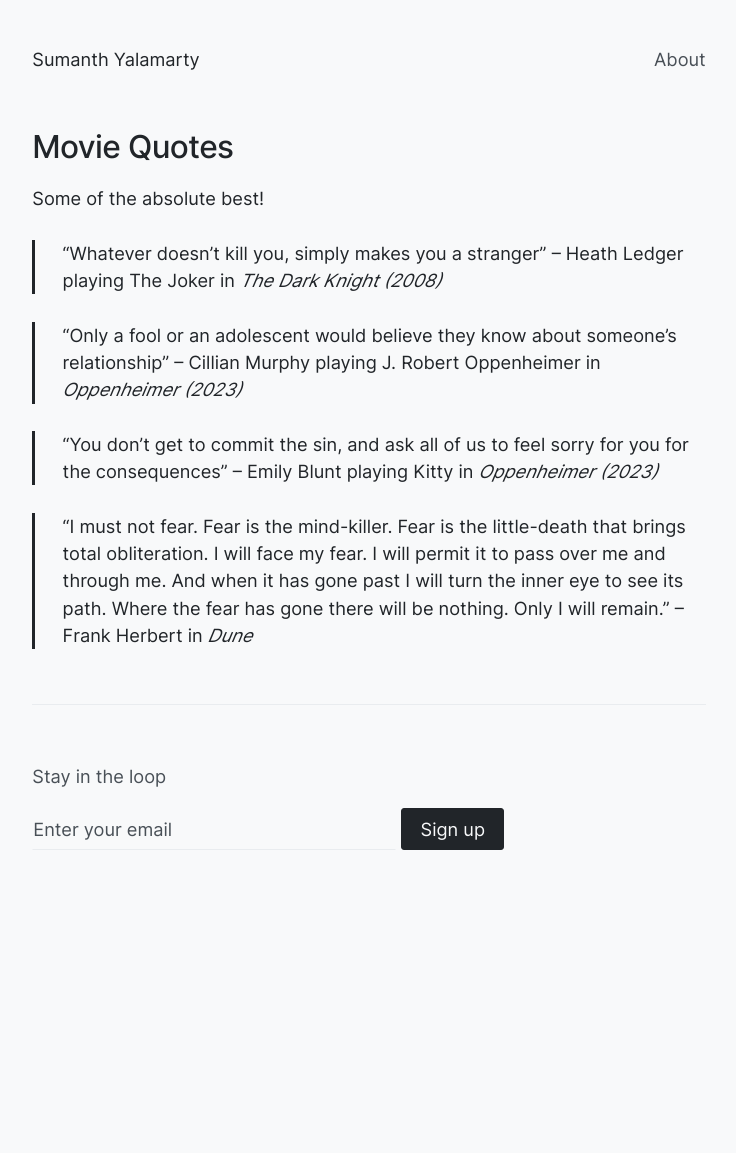
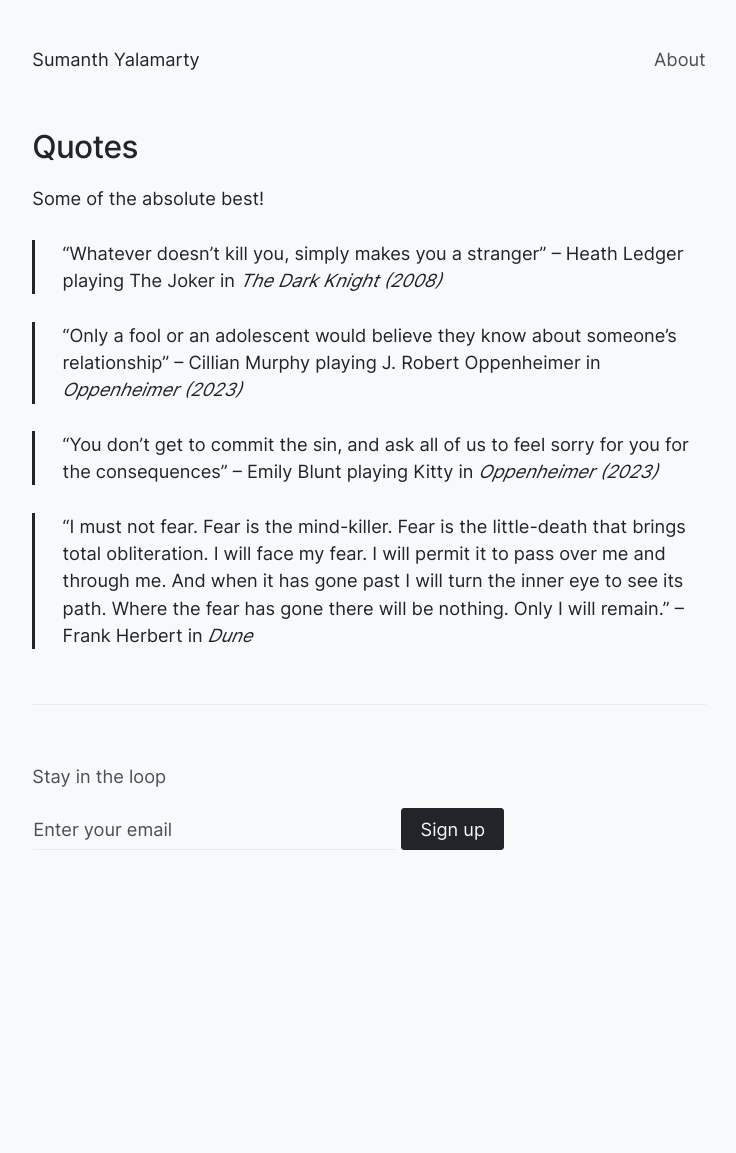
Before and after one commit to s7manth/digital-garden, a Jekyll site: the page built from _ldocs/quotes.md, in a window 1280 px wide. Shown: the whole page, without its empty margins (271-1007 px from the left). Built offline with Jekyll 4.4.1, drawn with Linux system fonts in a browser that asks for light colours.

Commit message:
change movie quotes to quotes for broader coverage

```diff
--- a/_ldocs/moviequotes.md
+++ b/_ldocs/quotes.md
@@ -1,8 +1,8 @@
 ---
 layout: page
-title: Movie Quotes
-id: moviequotes
-permalink: /moviequotes
+title: Quotes
+id: quotes
+permalink: /quotes
 publish: true
 ---
 
```
